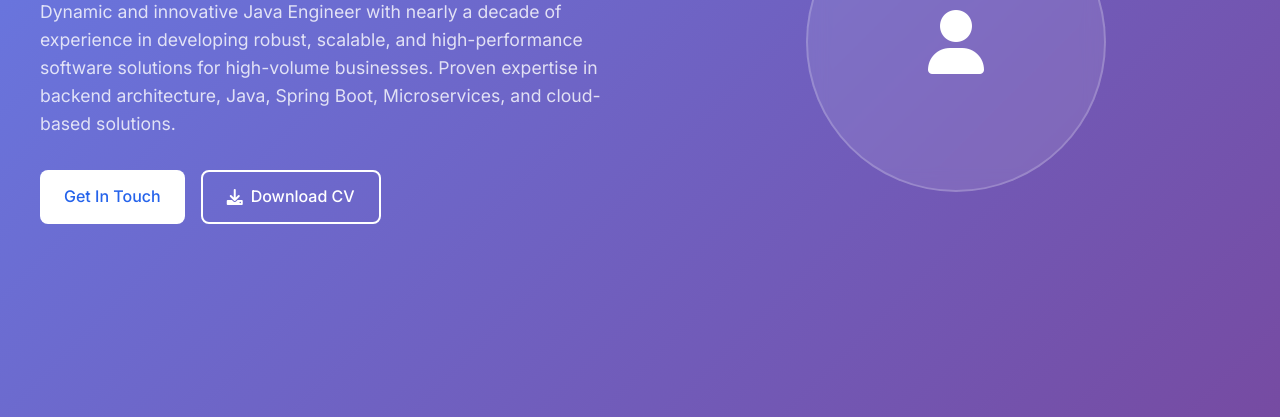
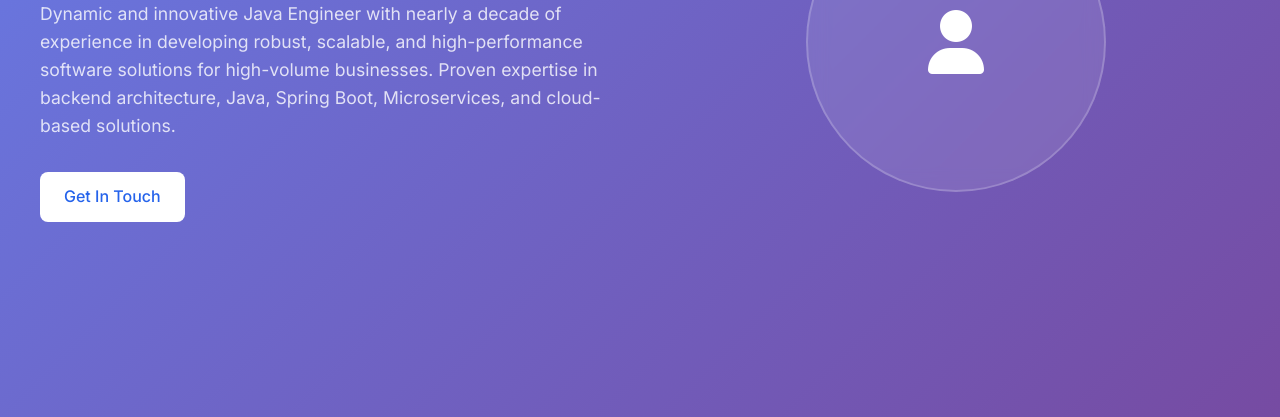
Before and after one commit to AroundTheCorne7/resume, a website: page index.html in a window 1280 px wide. Shown: the part 383-800 px from the top of the page. Drawn offline with Linux system fonts and the light colour scheme.

Commit message:
Remove Download PDF button from main website

```diff
--- a/index.html
+++ b/index.html
@@ -54,9 +54,7 @@
                     </p>
                     <div class="hero-buttons">
                         <a href="#contact" class="btn btn-primary">Get In Touch</a>
-                        <a href="Kiril_Petrov_CV.pdf" class="btn btn-secondary" target="_blank">
-                            <i class="fas fa-download"></i> Download CV
-                        </a>
+
                     </div>
                 </div>
                 <div class="hero-image">
```
